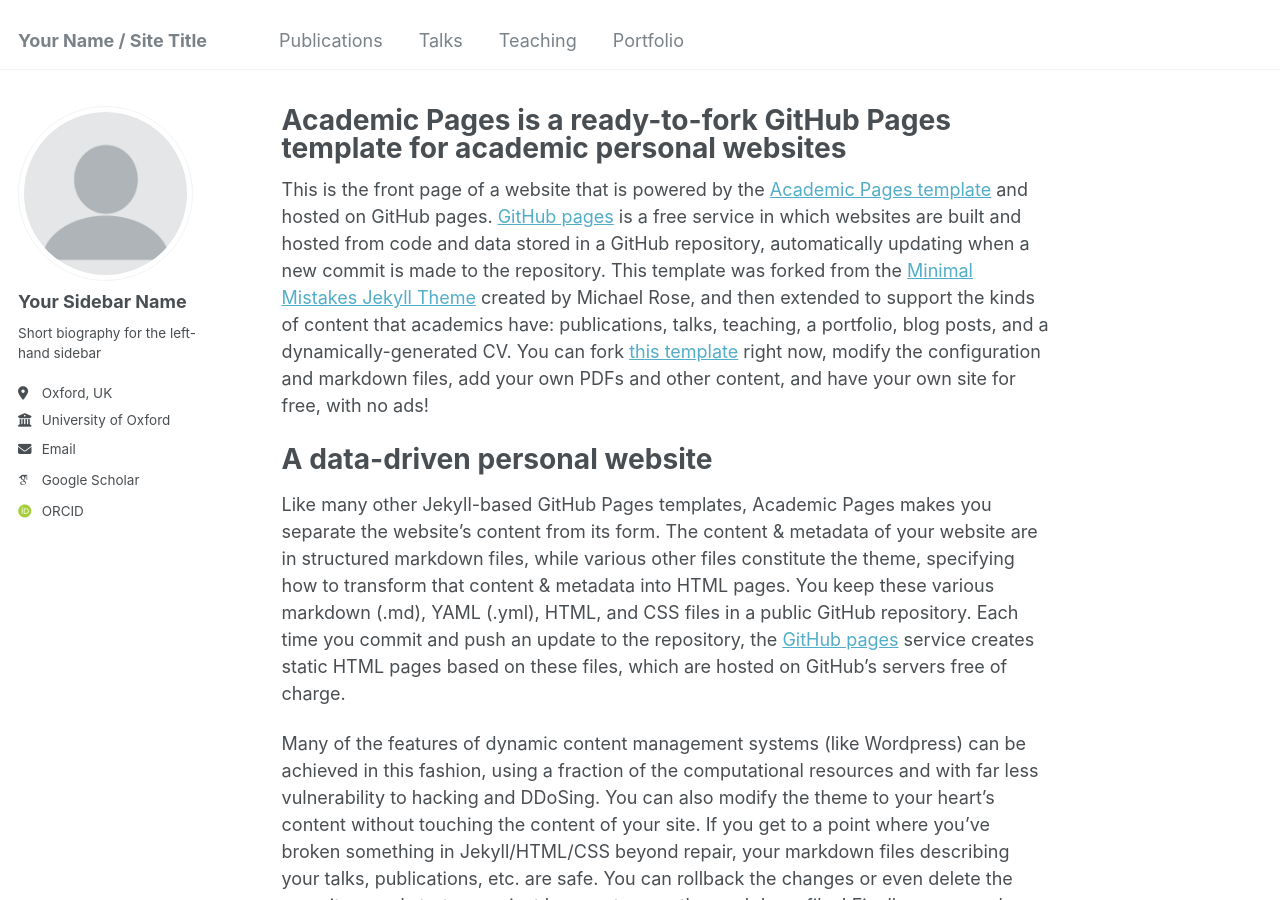
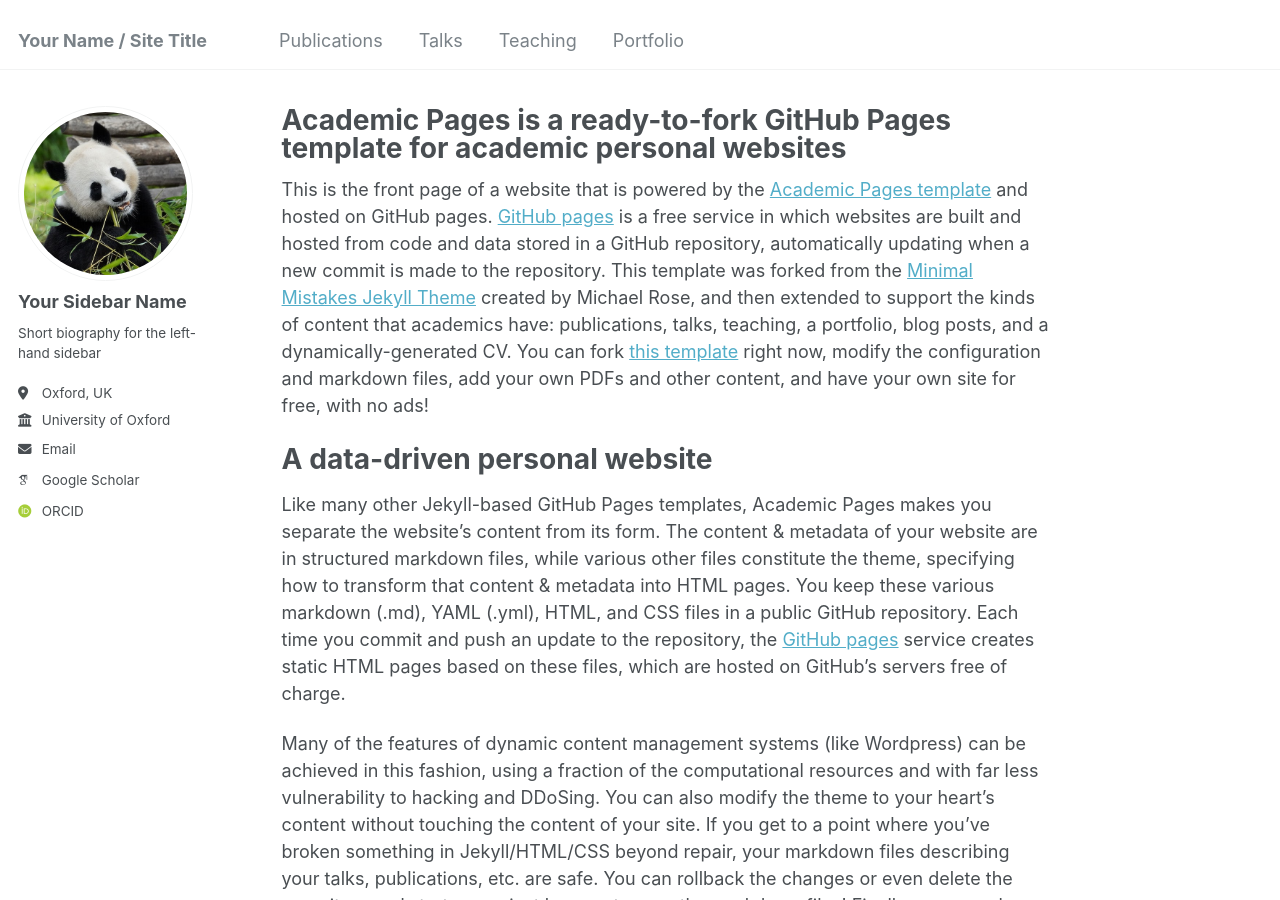
Before and after one commit to zfq-ai/zfq-ai.github.io, a Jekyll site: the page built from _pages/about.md, in a window 1280 px wide and 900 px high. Built offline with Jekyll 4.4.1, drawn with Linux system fonts in a browser that asks for light colours; some web fonts are replaced.

Commit message:
Update _config.yml

```diff
--- a/_config.yml
+++ b/_config.yml
@@ -21,7 +21,7 @@ repository               : "academicpages/academicpages.github.io"
 #               Additional customization can be done by editing /_includes/author-profile.html
 author:
   # Biographic information
-  avatar           : "profile.png"
+  avatar           : "panda.jpeg"
   name             : "Your Sidebar Name"
   pronouns         : # example: "she/her"
   bio              : "Short biography for the left-hand sidebar"
```
